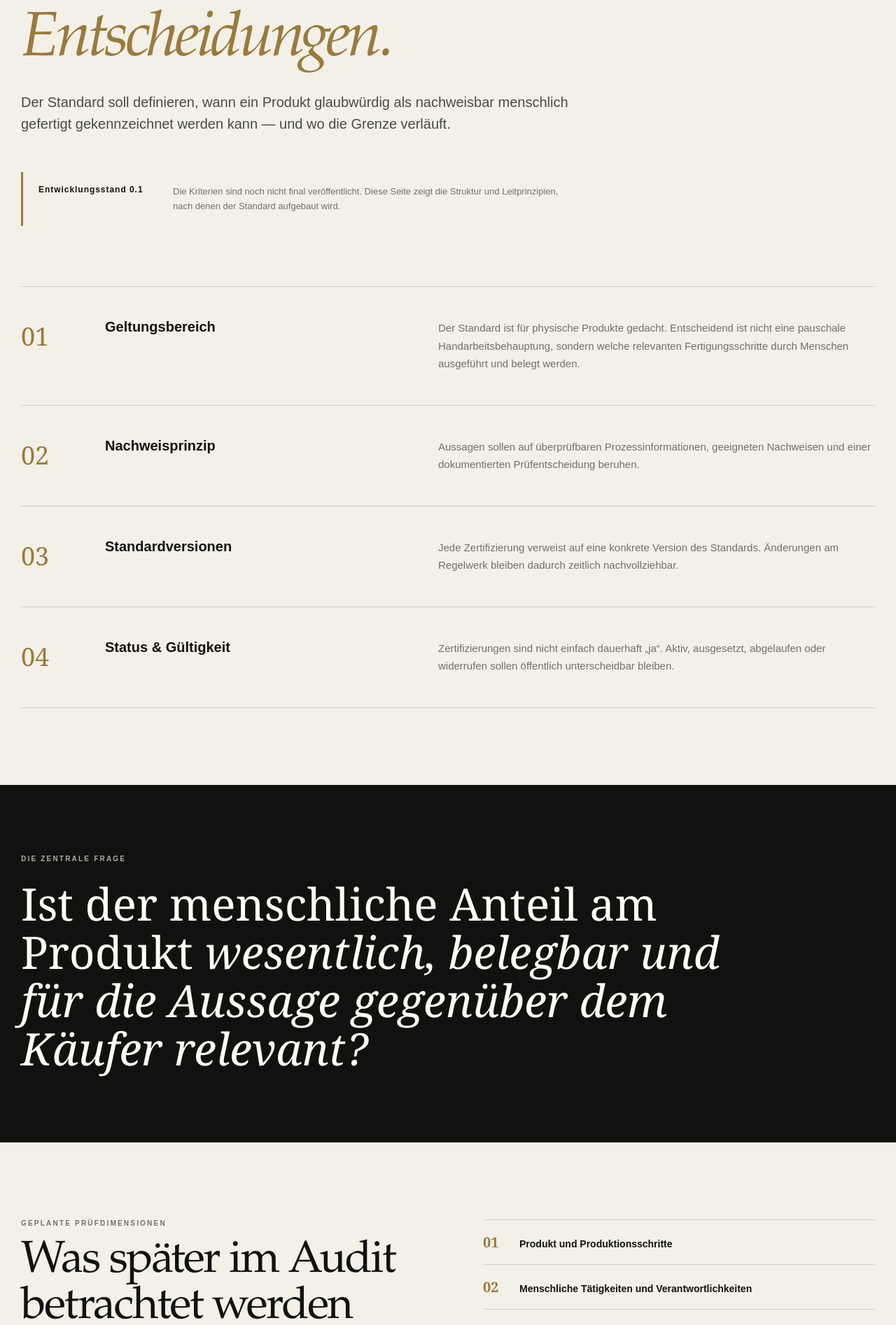
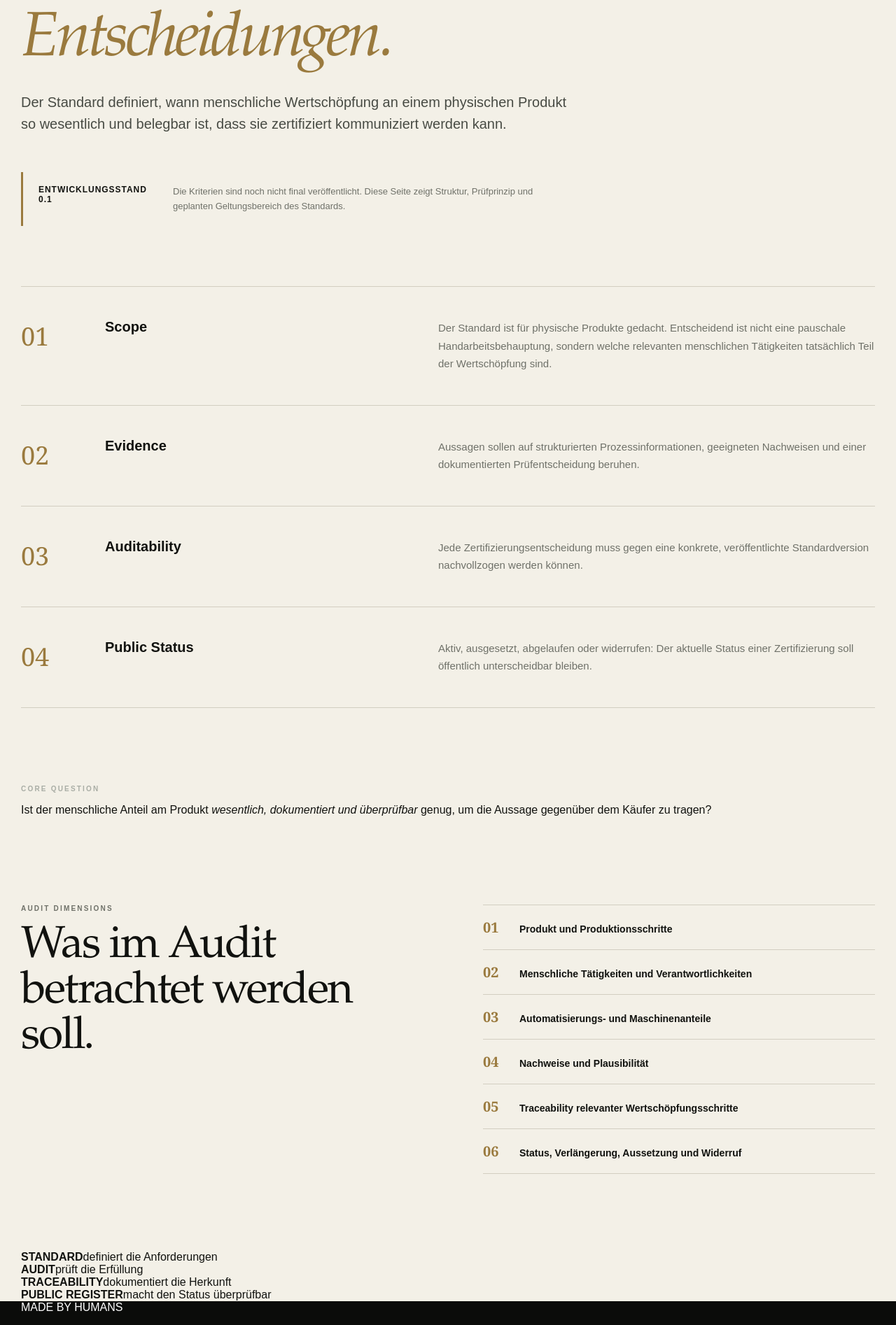
Before and after one commit to dennis-glaser-coder/human-certification-web, a Next.js app: page /standard in a window 1280 px wide. Shown: the part 443-2337 px from the top of the page at 70% size. Built offline with nearby package versions, Linux system fonts and the light colour scheme.

Commit message:
Reframe standard page in editorial certification CI

```diff
--- a/src/app/standard/page.js
+++ b/src/app/standard/page.js
@@ -2,10 +2,10 @@ import SiteHeader from '../../components/SiteHeader';
 import SiteFooter from '../../components/SiteFooter';
 
 const blocks = [
-  ['01', 'Geltungsbereich', 'Der Standard ist für physische Produkte gedacht. Entscheidend ist nicht eine pauschale Handarbeitsbehauptung, sondern welche relevanten Fertigungsschritte durch Menschen ausgeführt und belegt werden.'],
-  ['02', 'Nachweisprinzip', 'Aussagen sollen auf überprüfbaren Prozessinformationen, geeigneten Nachweisen und einer dokumentierten Prüfentscheidung beruhen.'],
-  ['03', 'Standardversionen', 'Jede Zertifizierung verweist auf eine konkrete Version des Standards. Änderungen am Regelwerk bleiben dadurch zeitlich nachvollziehbar.'],
-  ['04', 'Status & Gültigkeit', 'Zertifizierungen sind nicht einfach dauerhaft „ja“. Aktiv, ausgesetzt, abgelaufen oder widerrufen sollen öffentlich unterscheidbar bleiben.'],
+  ['01', 'Scope', 'Der Standard ist für physische Produkte gedacht. Entscheidend ist nicht eine pauschale Handarbeitsbehauptung, sondern welche relevanten menschlichen Tätigkeiten tatsächlich Teil der Wertschöpfung sind.'],
+  ['02', 'Evidence', 'Aussagen sollen auf strukturierten Prozessinformationen, geeigneten Nachweisen und einer dokumentierten Prüfentscheidung beruhen.'],
+  ['03', 'Auditability', 'Jede Zertifizierungsentscheidung muss gegen eine konkrete, veröffentlichte Standardversion nachvollzogen werden können.'],
+  ['04', 'Public Status', 'Aktiv, ausgesetzt, abgelaufen oder widerrufen: Der aktuelle Status einer Zertifizierung soll öffentlich unterscheidbar bleiben.'],
 ];
 
 export default function StandardPage() {
@@ -14,12 +14,12 @@ export default function StandardPage() {
       <SiteHeader />
 
       <section className="pageHero shell">
-        <div className="eyebrow">STANDARD · ARBEITSVERSION</div>
-        <h1>Klare Regeln.<br /><em>Nachvollziehbare Entscheidungen.</em></h1>
-        <p className="lead">Der Standard soll definieren, wann ein Produkt glaubwürdig als nachweisbar menschlich gefertigt gekennzeichnet werden kann — und wo die Grenze verläuft.</p>
+        <div className="eyebrow">STANDARD · WORKING VERSION 0.1</div>
+        <h1>Klare Kriterien. <em>Nachvollziehbare Entscheidungen.</em></h1>
+        <p className="lead">Der Standard definiert, wann menschliche Wertschöpfung an einem physischen Produkt so wesentlich und belegbar ist, dass sie zertifiziert kommuniziert werden kann.</p>
         <div className="draftNotice">
-          <strong>Entwicklungsstand 0.1</strong>
-          <p>Die Kriterien sind noch nicht final veröffentlicht. Diese Seite zeigt die Struktur und Leitprinzipien, nach denen der Standard aufgebaut wird.</p>
+          <strong>ENTWICKLUNGSSTAND 0.1</strong>
+          <p>Die Kriterien sind noch nicht final veröffentlicht. Diese Seite zeigt Struktur, Prüfprinzip und geplanten Geltungsbereich des Standards.</p>
         </div>
       </section>
 
@@ -35,25 +35,34 @@ export default function StandardPage() {
         ))}
       </section>
 
-      <section className="darkBand standardQuestion">
+      <section className="standardStatement">
         <div className="shell">
-          <div className="sectionNo light">DIE ZENTRALE FRAGE</div>
-          <p>Ist der menschliche Anteil am Produkt <em>wesentlich, belegbar und für die Aussage gegenüber dem Käufer relevant?</em></p>
+          <div className="sectionNo light">CORE QUESTION</div>
+          <p>Ist der menschliche Anteil am Produkt <em>wesentlich, dokumentiert und überprüfbar</em> genug, um die Aussage gegenüber dem Käufer zu tragen?</p>
         </div>
       </section>
 
       <section className="shell scopeGrid">
         <div>
-          <div className="sectionNo">GEPLANTE PRÜFDIMENSIONEN</div>
-          <h2>Was später im Audit betrachtet werden soll.</h2>
+          <div className="sectionNo">AUDIT DIMENSIONS</div>
+          <h2>Was im Audit betrachtet werden soll.</h2>
         </div>
         <div className="scopeList">
           <p><span>01</span>Produkt und Produktionsschritte</p>
           <p><span>02</span>Menschliche Tätigkeiten und Verantwortlichkeiten</p>
           <p><span>03</span>Automatisierungs- und Maschinenanteile</p>
           <p><span>04</span>Nachweise und Plausibilität</p>
-          <p><span>05</span>Verwendung des Siegels und Produktaussage</p>
-          <p><span>06</span>Änderungen, Verlängerung und Widerruf</p>
+          <p><span>05</span>Traceability relevanter Wertschöpfungsschritte</p>
+          <p><span>06</span>Status, Verlängerung, Aussetzung und Widerruf</p>
+        </div>
+      </section>
+
+      <section className="systemReminder">
+        <div className="shell systemReminderGrid">
+          <div><strong>STANDARD</strong><span>definiert die Anforderungen</span></div>
+          <div><strong>AUDIT</strong><span>prüft die Erfüllung</span></div>
+          <div><strong>TRACEABILITY</strong><span>dokumentiert die Herkunft</span></div>
+          <div><strong>PUBLIC REGISTER</strong><span>macht den Status überprüfbar</span></div>
         </div>
       </section>
 
```
